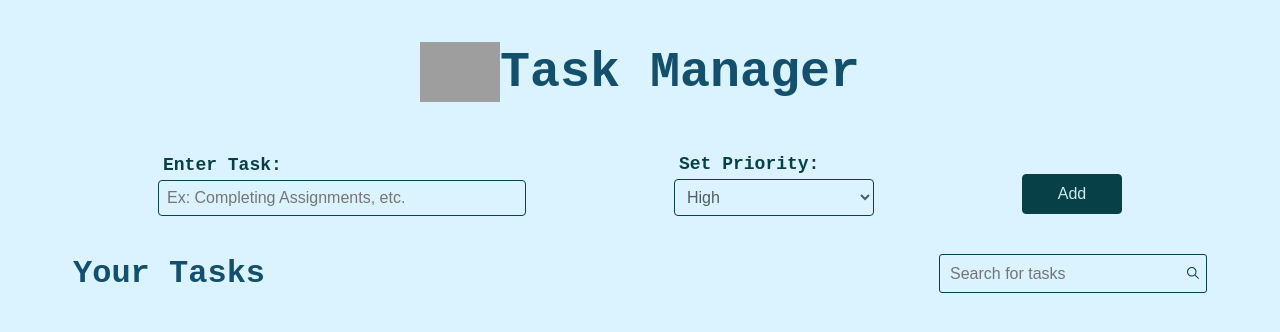
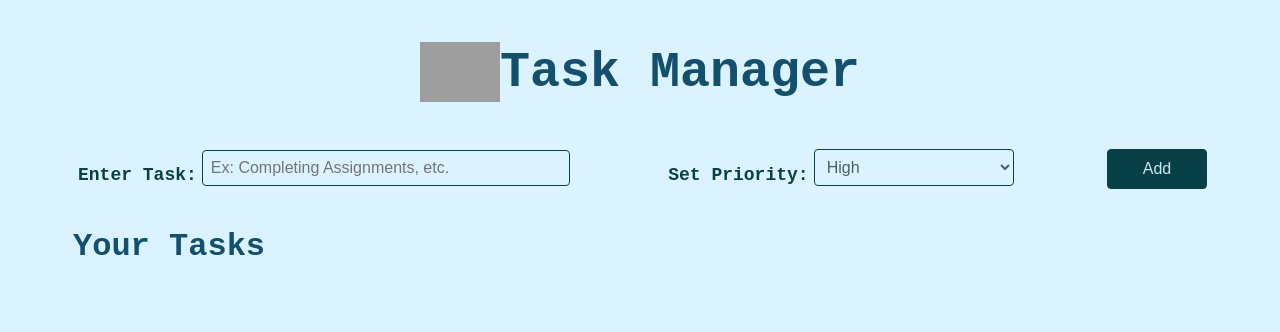
Before and after one commit to hruthvikababburi/CodingSamuraiProjects, a React (Create React App) app in the folder TaskManagement(Todos)/my-todos-app/: page / in a window 1280 px wide. Shown: the top 332 px of the page. Built offline with nearby package versions, Linux system fonts and the light colour scheme; grey boxes are pictures that could not be loaded; the HTML template or start-up script is replaced by a standard one.

Commit message:
made changes in styling of form elements

```diff
--- a/TaskManagement(Todos)/my-todos-app/src/App.css
+++ b/TaskManagement(Todos)/my-todos-app/src/App.css
@@ -3,7 +3,7 @@
   height: 100vh;
   display: flex;
   flex-direction: column;
-  align-items: center;
+
   padding: 10px;
 }
 
@@ -27,7 +27,7 @@
   display: flex;
   flex-direction: column;
   margin-top: 15px;
-
+  width: 80%;
 }
 .input-divs{
   display: flex;
@@ -43,6 +43,7 @@
   font-size: small;
   cursor: pointer;
   outline: none;
+  width: 100%
 }
 .task-el:focus{
   box-shadow: 0px 0px 5px 0px #a9bdc0;
@@ -57,6 +58,7 @@
   font-size: small;
   cursor: pointer;
   outline: none;
+  width: 150px;
 }
 .priority-el:focus{
   box-shadow: 0px 0px 3px 0px #889ea1;
@@ -85,9 +87,6 @@ label{
   width: 90%;
   display: flex;
   flex-direction: column;
-  justify-content: space-between;
-  align-items: center;
-  align-self: center;
 }
 .tasks-list-heading{
   font-size: x-large;
@@ -141,7 +140,7 @@ label{
     height: 100vh;
     display: flex;
     flex-direction: column;
-
+    align-items: center;
   }
 
 
@@ -164,9 +163,15 @@ label{
     display: flex;
     flex-direction: row;
     align-items: center;
-    width: 100%;
-    justify-content: space-evenly;
+    width: 90%;
+    justify-content: space-between;
 
+  }
+  .input-divs{
+    display: flex;
+    flex-direction: row;
+    align-items: center;
+    justify-content: center;
   }
   .task-el{
     background-color: transparent;
@@ -174,7 +179,7 @@ label{
     padding: 8px;
     border-radius: 4px;
     color: #4e5f61;
-    margin-bottom: 12px;
+
     width: 350px;
     font-size: medium;
     outline: none;
@@ -189,7 +194,7 @@ label{
     padding: 8px;
     border-radius: 4px;
     color: #4e5f61;
-    margin-bottom: 12px;
+
     width: 200px;
     font-size: medium;
   }
@@ -202,13 +207,15 @@ label{
     width: 100px;
     height: 40px;
     font-size: medium;
+    margin: 0px;
+    margin-bottom: 12px;
   }
   label{
     font-family: 'Courier New', Courier, monospace;
     font-size: large;
     color: #084047;
     font-weight: 900;
-    margin: 5px;
+
   }
   .tasks-list-heading-cont{
     width: 90%;
--- a/TaskManagement(Todos)/my-todos-app/src/Components/Main.js
+++ b/TaskManagement(Todos)/my-todos-app/src/Components/Main.js
@@ -25,10 +25,6 @@ export default function Main() {
          </form>
          <div className='tasks-list-heading-cont'>
             <h2 className='tasks-list-heading'>Your Tasks</h2>
-            <div className='search-cont'>
-                <input type='text' className='search-bar' placeholder='Search for tasks'/>
-                <IoIosSearch className='search-icon' color='#084047'/>
-            </div>
          </div>
     </div>
   )
```
